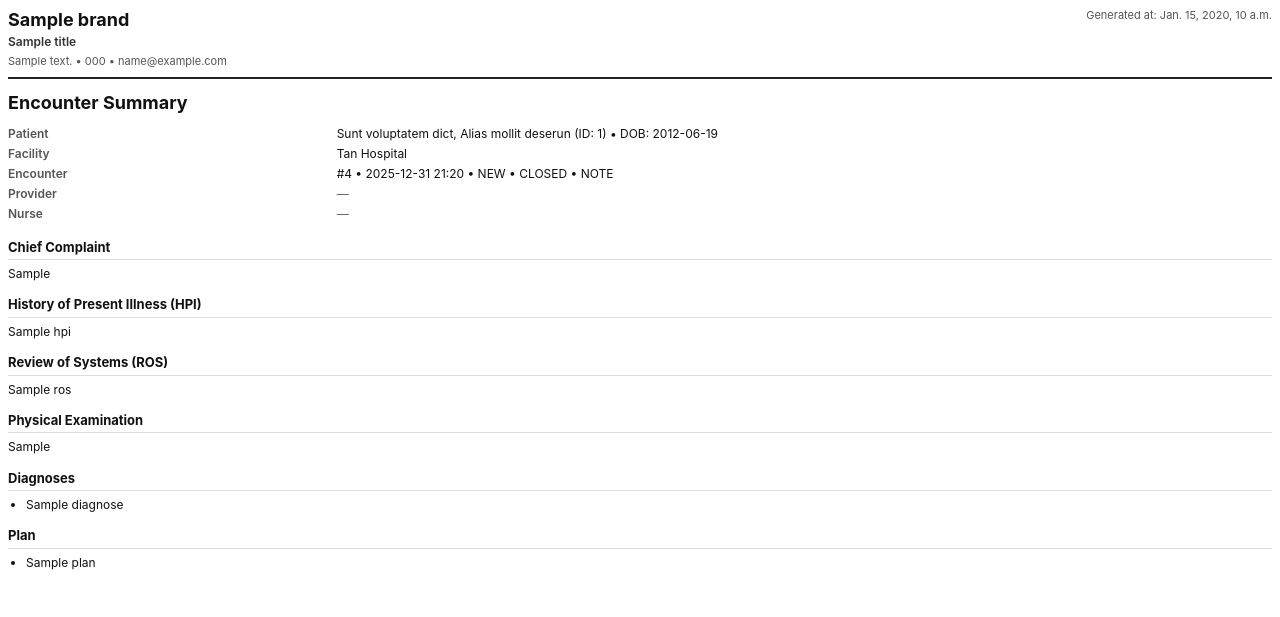
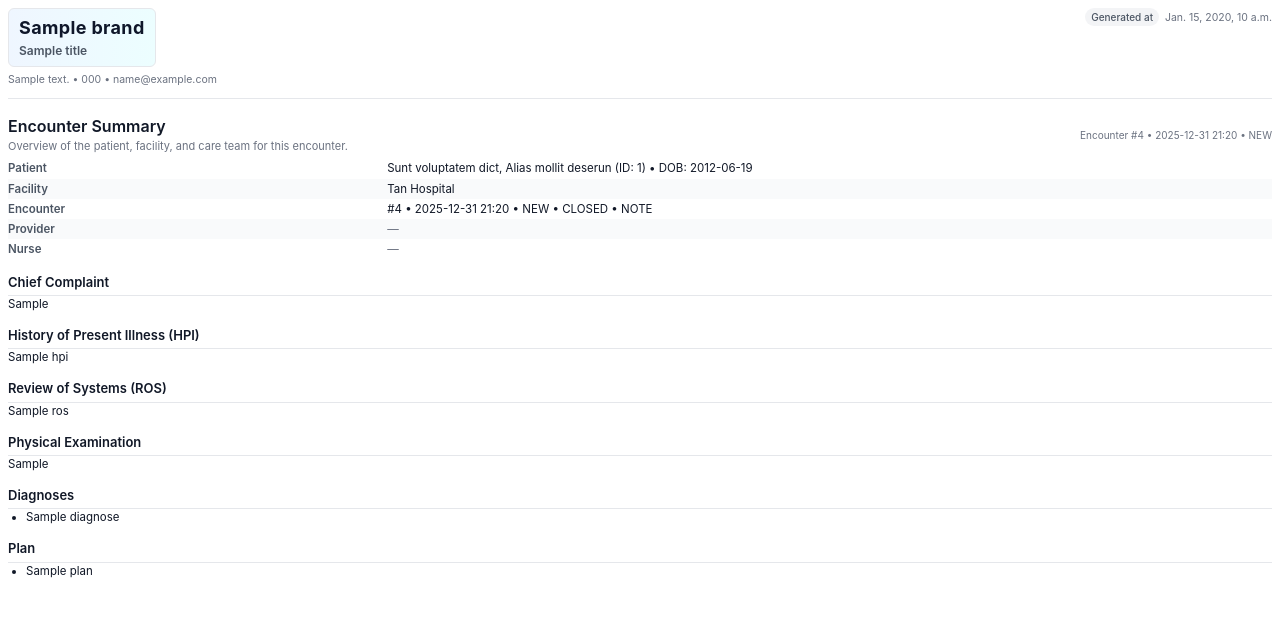
Before and after one commit to Whereisade/niemr-backend, a Django app: template reports/templates/reports/encounter.html in a window 1280 px wide. Shown: the top 617 px of the page. Run offline with Django 5.2, Linux system fonts and the light colour scheme; data comes from the database, SQL or seed files in the repository; tables that the repository leaves empty hold one stand-in row (values such as "Sample post"); the template is opened without the code that fills it: values that come from a table or form of the project are taken from there, most other values are stand-ins (such as "Sample title", 1, 10 or a date in 2020); parts of the project's set-up code (start-up, migrations or seed data) failed here and were passed over.

Commit message:
FEAT: Template change

```diff
--- a/reports/templates/reports/base.html
+++ b/reports/templates/reports/base.html
@@ -14,141 +14,318 @@
       }
     }
 
+
     html, body {
-      font-family: Inter, Arial, sans-serif;
+      font-family: -apple-system, BlinkMacSystemFont, "Inter", system-ui, -sans-serif, Arial;
       font-size: 12px;
-      color: #111;
-      line-height: 1.35;
+      color: #111827;
+      line-height: 1.4;
     }
 
-    h1, h2 {
-      margin: 0 0 8px;
+
+    h1, h2, h3 {
+      margin: 0;
+      font-weight: 600;
+      color: #111827;
     }
 
-    h3 {
-      margin: 0 0 6px;
+
+    h1 {
+      font-size: 18px;
     }
 
-    .header {
-      border-bottom: 2px solid #222;
-      padding-bottom: 8px;
-      margin-bottom: 12px;
+
+    h2 {
+      font-size: 16px;
     }
 
-    .header .row {
+
+    h3 {
+      font-size: 13px;
+    }
+
+
+    /* ==== HEADER ===== */
+
+
+    .header {
+      margin-bottom: 16px;
+      padding-bottom: 10px;
+      border-bottom: 1px solid #E5E7EB;
+    }
+
+
+    .header-top {
       display: table;
       width: 100%;
+      margin-bottom: 6px;
     }
 
-    .header .left,
-    .header .right {
+
+    .header-top .left,
+    .header-top .right {
       display: table-cell;
       vertical-align: top;
     }
 
-    .header .right {
+
+    .header-top .right {
       text-align: right;
     }
+
+
+    .brand-block {
+      display: inline-block;
+      padding: 6px 10px;
+      border-radius: 6px;
+      border: 1px solid #E5E7EB;
+      background: linear-gradient(90deg, #EFF6FF, #ECFEFF);
+    }
+
 
     .brand {
       font-size: 18px;
       font-weight: 700;
+      letter-spacing: 0.02em;
+      color: #0F172A;
     }
+
 
     .title {
       font-size: 12px;
       font-weight: 600;
-      margin-top: 2px;
-      color: #333;
+      margin-top: 3px;
+      color: #4B5563;
     }
 
+
     .meta {
-      font-size: 11px;
-      color: #555;
+      font-size: 10.5px;
+      color: #6B7280;
+    }
+
+
+    .header-meta-row {
+      display: table;
+      width: 100%;
       margin-top: 4px;
+      font-size: 10.5px;
+      color: #6B7280;
     }
+
+
+    .header-meta-row .left,
+    .header-meta-row .right {
+      display: table-cell;
+      vertical-align: middle;
+    }
+
+
+    .header-meta-row .right {
+      text-align: right;
+      font-style: italic;
+    }
+
+
+    .pill-muted {
+      display: inline-block;
+      padding: 2px 6px;
+      border-radius: 999px;
+      background-color: #F3F4F6;
+      font-size: 10px;
+      font-weight: 500;
+      color: #4B5563;
+    }
+
+
+    /* ==== SECTIONS / LAYOUT ===== */
+
 
     .section {
       margin: 14px 0;
     }
 
+
     .section h3 {
       font-size: 13px;
-      border-bottom: 1px solid #ddd;
-      padding-bottom: 3px;
+      font-weight: 600;
+      padding-bottom: 4px;
+      border-bottom: 1px solid #E5E7EB;
+      color: #111827;
     }
+
+
+    .section-header-row {
+      display: table;
+      width: 100%;
+      margin-bottom: 4px;
+    }
+
+
+    .section-header-row .left,
+    .section-header-row .right {
+      display: table-cell;
+      vertical-align: middle;
+    }
+
+
+    .section-header-row .right {
+      text-align: right;
+      font-size: 10px;
+      color: #6B7280;
+    }
+
+
+    .section-subtitle {
+      font-size: 11px;
+      color: #6B7280;
+      margin-top: 2px;
+    }
+
+
+    .keep {
+      page-break-inside: avoid;
+    }
+
+
+    .hr {
+      border-top: 1px dashed #D1D5DB;
+      margin: 10px 0;
+    }
+
+
+    .text {
+      white-space: pre-wrap;
+      word-break: break-word;
+      font-size: 11.5px;
+      color: #111827;
+    }
+
+
+    .muted {
+      color: #6B7280;
+    }
+
+
+    .right {
+      text-align: right;
+    }
+
+
+    ul {
+      margin: 0 0 0 18px;
+      padding: 0;
+      font-size: 11.5px;
+    }
+
+
+    li {
+      margin: 0 0 3px 0;
+    }
+
+
+    /* ==== TABLES ===== */
+
 
     table {
       width: 100%;
       border-collapse: collapse;
+      border-spacing: 0;
+      font-size: 11.5px;
     }
 
+
     th, td {
-      border: 1px solid #e5e5e5;
+      border: 1px solid #E5E7EB;
       padding: 6px 8px;
       text-align: left;
       vertical-align: top;
     }
 
-    .kv th, .kv td {
+
+    thead th {
+      font-size: 11px;
+      font-weight: 600;
+      text-transform: uppercase;
+      letter-spacing: 0.04em;
+      color: #4B5563;
+      background-color: #F3F4F6;
+    }
+
+
+    tbody tr:nth-child(even) td {
+      background-color: #F9FAFB;
+    }
+
+
+    tbody tr:nth-child(odd) td {
+      background-color: #FFFFFF;
+    }
+
+
+    /* key–value table (details) */
+    .kv {
+      width: 100%;
+      border-collapse: collapse;
+      margin-top: 2px;
+    }
+
+
+    .kv th,
+    .kv td {
       border: 0;
       padding: 2px 0;
+      font-size: 11.5px;
     }
 
+
     .kv .k {
-      width: 26%;
+      width: 30%;
       font-weight: 600;
-      color: #555;
+      color: #4B5563;
       padding-right: 10px;
+      white-space: nowrap;
     }
 
-    .text {
-      white-space: pre-wrap;
-      word-break: break-word;
+
+    .kv .v {
+      color: #111827;
     }
 
-    .muted {
-      color: #666;
-    }
 
-    .right {
-      text-align: right;
-    }
-
-    .keep {
-      page-break-inside: avoid;
-    }
-
-    ul {
-      margin: 0 0 0 18px;
-      padding: 0;
-    }
-
-    li {
-      margin: 0 0 3px 0;
-    }
-
-    .hr {
-      border-top: 1px solid #ddd;
-      margin: 10px 0;
+    .kv .muted {
+      color: #6B7280;
     }
   </style>
 </head>
 <body>
   <div class="header">
-    <div class="row">
+    <div class="header-top">
       <div class="left">
-        <div class="brand">{{ brand.name }}</div>
-        {% if title %}<div class="title">{{ title }}</div>{% endif %}
+        <div class="brand-block">
+          <div class="brand">{{ brand.name }}</div>
+          {% if title %}
+            <div class="title">{{ title }}</div>
+          {% endif %}
+        </div>
       </div>
       <div class="right meta">
-        Generated at: {{ generated_at }}
+        <span class="pill-muted">Generated at</span>
+        &nbsp;{{ generated_at }}
       </div>
     </div>
-    <div class="meta">
-      {{ brand.address }} • {{ brand.phone }} • {{ brand.email }}
+
+
+    <div class="header-meta-row">
+      <div class="left">
+        {{ brand.address }} • {{ brand.phone }} • {{ brand.email }}
+      </div>
+      <div class="right">
+        <!-- Reserved for optional report-level tags/badges in child templates -->
+      </div>
     </div>
   </div>
+
 
   {% block content %}{% endblock %}
 </body>
--- a/reports/templates/reports/encounter.html
+++ b/reports/templates/reports/encounter.html
@@ -1,11 +1,30 @@
 {% extends "reports/base.html" %}
+
+
 {% block content %}
+
+
+<!-- Top summary section -->
+<div class="section keep">
+  <div class="section-header-row">
+    <div class="left">
       <h2>Encounter Summary</h2>
+      <div class="section-subtitle">
+        Overview of the patient, facility, and care team for this encounter.
+      </div>
+    </div>
+    <div class="right muted">
+      Encounter #{{ encounter.id }}
+      {% if encounter.occurred_at %} • {{ encounter.occurred_at|date:"Y-m-d H:i" }}{% endif %}
+      {% if encounter.encounter_type %} • {{ encounter.encounter_type }}{% endif %}
+    </div>
+  </div>
 
-<table class="kv keep">
+
+  <table class="kv">
     <tr>
       <td class="k">Patient</td>
-    <td>
+      <td class="v">
         {{ patient.last_name }}, {{ patient.first_name }}{% if patient.middle_name %} {{ patient.middle_name }}{% endif %}
         (ID: {{ patient.id }})
         {% if patient.gender %} • {{ patient.gender }}{% endif %}
@@ -14,11 +33,13 @@
     </tr>
     <tr>
       <td class="k">Facility</td>
-    <td>{{ facility.name|default:"—" }}</td>
+      <td class="v">
+        {{ facility.name|default:"—" }}
+      </td>
     </tr>
     <tr>
       <td class="k">Encounter</td>
-    <td>
+      <td class="v">
         #{{ encounter.id }}
         {% if encounter.occurred_at %} • {{ encounter.occurred_at|date:"Y-m-d H:i" }}{% endif %}
         {% if encounter.encounter_type %} • {{ encounter.encounter_type }}{% endif %}
@@ -28,19 +49,32 @@
     </tr>
     <tr>
       <td class="k">Provider</td>
-    <td>
-      {% if provider %}{{ provider.get_full_name|default:provider.email }}{% else %}<span class="muted">—</span>{% endif %}
+      <td class="v">
+        {% if provider %}
+          {{ provider.get_full_name|default:provider.email }}
+        {% else %}
+          <span class="muted">—</span>
+        {% endif %}
       </td>
     </tr>
     <tr>
       <td class="k">Nurse</td>
-    <td>
-      {% if nurse %}{{ nurse.get_full_name|default:nurse.email }}{% else %}<span class="muted">—</span>{% endif %}
+      <td class="v">
+        {% if nurse %}
+          {{ nurse.get_full_name|default:nurse.email }}
+        {% else %}
+          <span class="muted">—</span>
+        {% endif %}
       </td>
     </tr>
   </table>
+</div>
 
-<div class="section">
+
+<!-- SOAP-style sections -->
+
+
+<div class="section keep">
   <h3>Chief Complaint</h3>
   {% if chief_complaint %}
     <div class="text">{{ chief_complaint }}</div>
@@ -49,7 +83,8 @@
   {% endif %}
 </div>
 
-<div class="section">
+
+<div class="section keep">
   <h3>History of Present Illness (HPI)</h3>
   {% if hpi %}
     <div class="text">{{ hpi }}</div>
@@ -58,7 +93,8 @@
   {% endif %}
 </div>
 
-<div class="section">
+
+<div class="section keep">
   <h3>Review of Systems (ROS)</h3>
   {% if ros %}
     <div class="text">{{ ros }}</div>
@@ -67,7 +103,8 @@
   {% endif %}
 </div>
 
-<div class="section">
+
+<div class="section keep">
   <h3>Physical Examination</h3>
   {% if physical_exam %}
     <div class="text">{{ physical_exam }}</div>
@@ -76,11 +113,14 @@
   {% endif %}
 </div>
 
+
 <div class="section keep">
   <h3>Diagnoses</h3>
   {% if diagnoses_list and diagnoses_list|length > 0 %}
     <ul>
-      {% for d in diagnoses_list %}<li>{{ d }}</li>{% endfor %}
+      {% for d in diagnoses_list %}
+        <li>{{ d }}</li>
+      {% endfor %}
     </ul>
   {% elif diagnoses_text %}
     <div class="text">{{ diagnoses_text }}</div>
@@ -89,11 +129,14 @@
   {% endif %}
 </div>
 
+
 <div class="section keep">
   <h3>Plan</h3>
   {% if plan_list and plan_list|length > 0 %}
     <ul>
-      {% for p in plan_list %}<li>{{ p }}</li>{% endfor %}
+      {% for p in plan_list %}
+        <li>{{ p }}</li>
+      {% endfor %}
     </ul>
   {% elif plan_text %}
     <div class="text">{{ plan_text }}</div>
@@ -102,4 +145,5 @@
   {% endif %}
 </div>
 
+
 {% endblock %}
```
Also changed, not shown: reports/templates/reports/imaging.html (+51 -13 lines), reports/templates/reports/lab.html (+53 -7 lines). Lines whose indentation alone changed are shown as unchanged.
